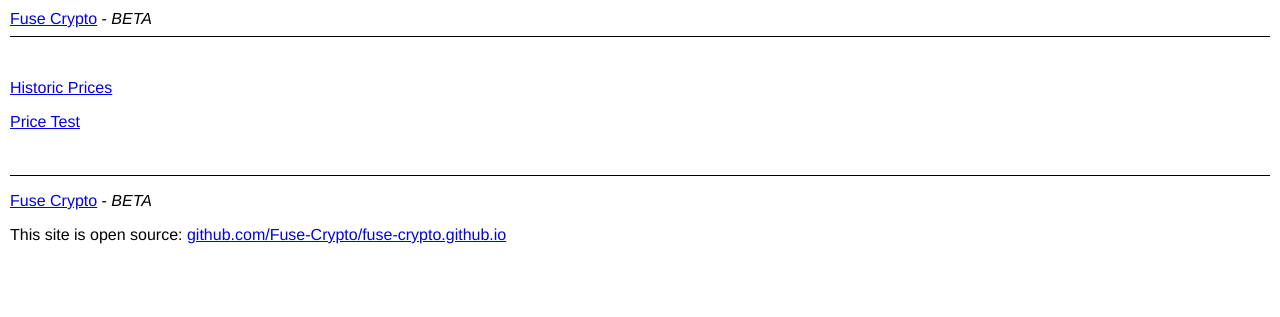
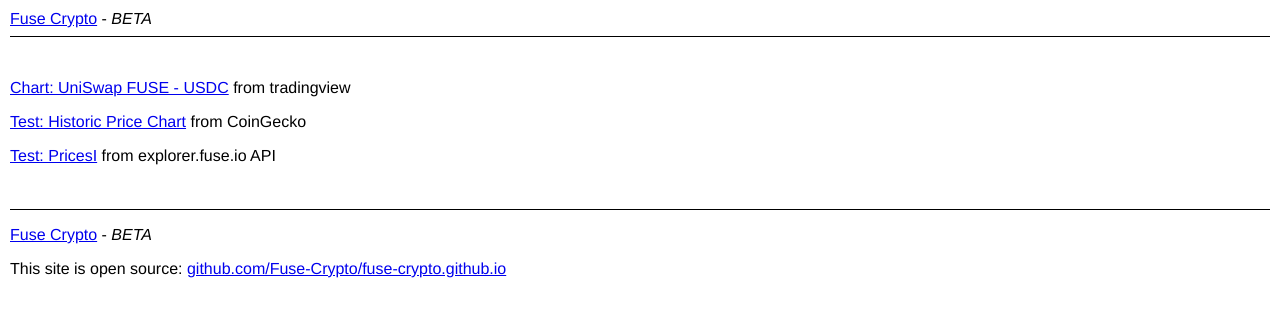
Before and after one commit to Fuse-Crypto/fuse-crypto.github.io, a Jekyll site: the page built from prices/index.md, in a window 1280 px wide. Shown: the top 317 px of the page. Built offline with Jekyll 4.4.1, drawn with Linux system fonts in a browser that asks for light colours; a script that is not in the unit is left out.

Commit message:
Update index.md

```diff
--- a/prices/index.md
+++ b/prices/index.md
@@ -3,9 +3,11 @@ layout: default
 title: FUSE Prices
 ---
 
-[Historic Prices](historic)
+[Chart: UniSwap FUSE - USDC](tradingview/UNISWAP-FUSEUSDC) from tradingview
 
-[Price Test](test)
+[Test: Historic Price Chart](historic) from CoinGecko
+
+[Test: PricesI](test) from explorer.fuse.io API
 
 <script src="https://widgets.coingecko.com/coingecko-coin-price-chart-widget.js"></script>
 <coingecko-coin-price-chart-widget currency="usd" coin-id="fuse-network-token" locale="en" height="250" width="250"></coingecko-coin-price-chart-widget>
```
